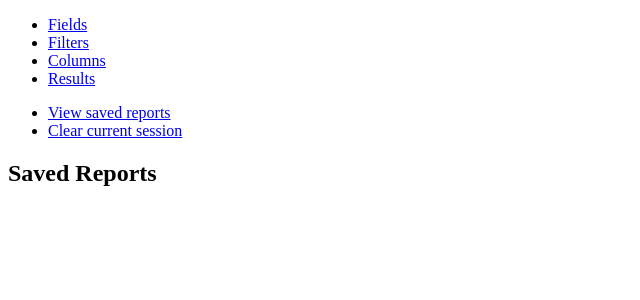
After one commit to yeago/django-customreport, a Python web app: template templates/customreport/index.html in a window 1280 px wide. The commit adds this page. Shown: the top 300 px of the page, without its empty margins (0-640 px from the left). Run offline with Jinja, Linux system fonts and the light colour scheme; the template is opened without the code that fills it, so the values that code supplies are empty.

Commit message:
added basic templates

```diff
--- a/templates/customreport/base.html
+++ b/templates/customreport/base.html
@@ -1,3 +1,12 @@
-{% extends "displayset/base.html" %}
-{% block filters %}
-{% endblock %}
+<!DOCTYPE html>
+<html>
+	<head>
+		<title>{% block title %}Report Site{% endblock title %}</title>
+		{% block head %}
+		{% endblock head %}
+	</head>
+	<body>
+	{% block body %}
+	{% endblock body %}
+	</body>
+</html>
--- /dev/null
+++ b/templates/customreport/index.html
@@ -0,0 +1,5 @@
+{% extends 'customreport/base.html' %}
+{% block body %}
+{% include 'customreport/nav.html' %}
+{% include 'customreport/list_reports.html' %}
+{% endblock %}
--- /dev/null
+++ b/templates/customreport/list_reports.html
@@ -0,0 +1,11 @@
+{# this template requires the saved reports to be passed in as a queryset #}
+
+<h2>Saved Reports</h2>
+<ul class="report-site-list-saved">
+	{% for r in saved_reports %}
+	<li>
+		<a href="" class="report-site-title-saved">{{ r.title }}</a>
+		<p class="report-site-description-saved">{{ r.description }}</p>
+	</li>
+	{% endfor %}
+</ul>
--- /dev/null
+++ b/templates/customreport/nav.html
@@ -0,0 +1,12 @@
+{# the navigation file for the report site #}
+
+<ul class="report-site-nav">
+	<li><a href="../fields/">Fields</a></li>
+	<li><a href="../filters/">Filters</a></li>
+	<li><a href="../columns/">Columns</a></li>
+	<li><a href="../results/">Results</a></li>
+</ul>
+<ul class="report-site-tools">
+	<li><a href="../saved/">View saved reports</a></li>
+	<li><a href="../clear/">Clear current session</a></li>
+</ul>
```
